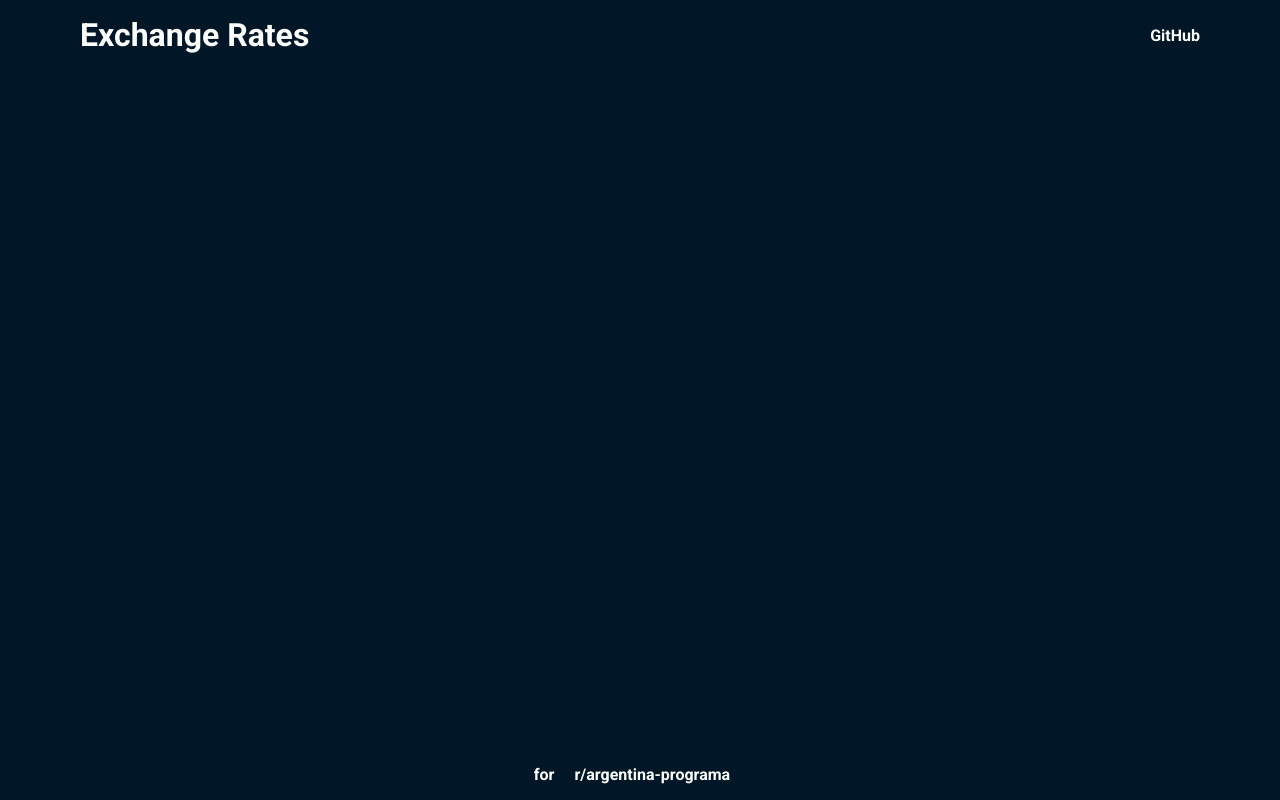
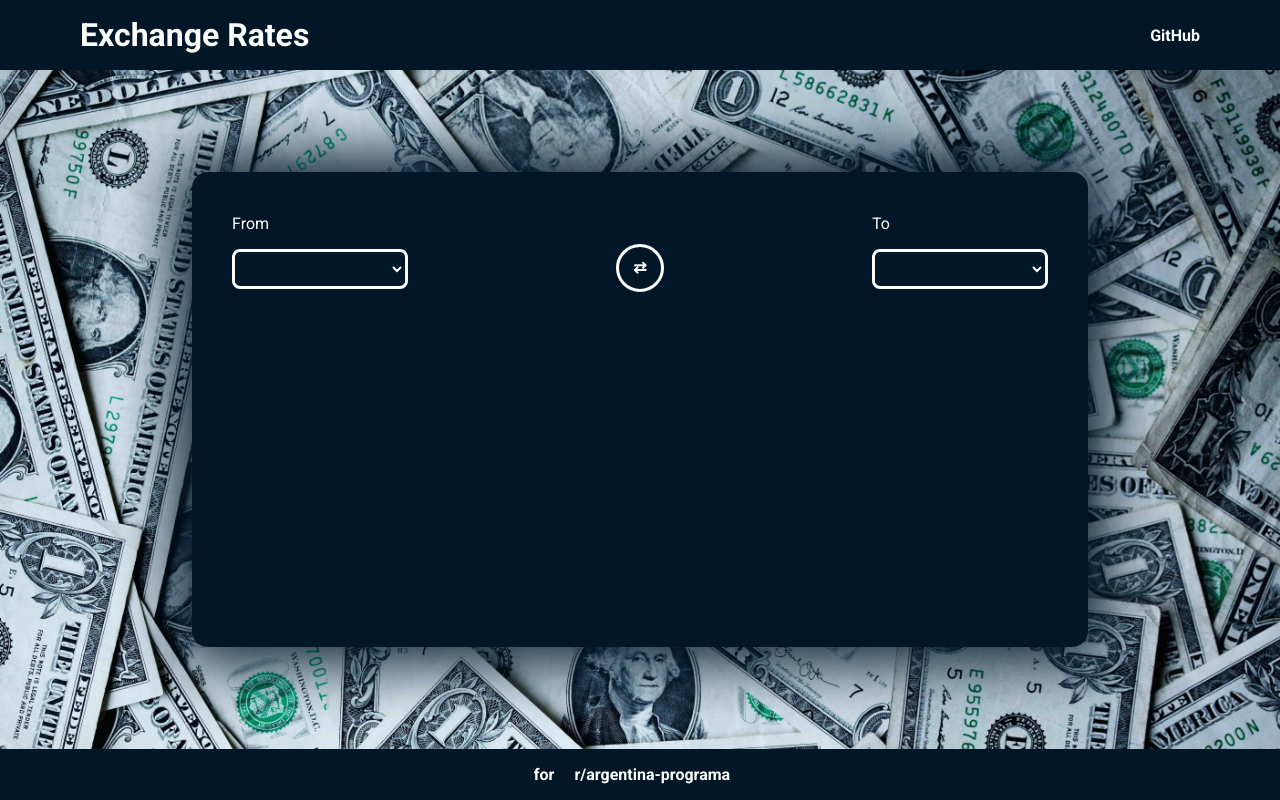
Before and after one commit to leonelmosqueda/exchange-rates, a plain HTML site: page index.html in a window 1280 px wide. Drawn offline with Linux system fonts and the light colour scheme.

Commit message:
Add inputs select and give styles
add a background image
create structure of currency selects
add styles to inputs select

```diff
--- a/css/styles.css
+++ b/css/styles.css
@@ -67,6 +67,11 @@ a {
 
 .main {
     flex: 1;
+    background-image: url(../img/background.jpg);
+    background-size: cover;
+    display: flex;
+    justify-content: center;
+    align-items: center;
 }
 
 .footer {
@@ -84,8 +89,66 @@ a {
 }
 
 .footer .link:hover {
-    color: black;
+    color: var(--main-color);
     background-color: #06bee1;
     background-image: linear-gradient(0deg, #06bee1 0%, #ffffff 50%, #06bee1 100%);
     box-shadow: 0 0 15px 0 #06BEE1;
 }
+
+.container {
+    width: 70%;
+    height: 70%;
+    background-color: var(--main-color);
+    color: var(--secondary-color);
+    border-radius: var(--border-radius);
+    box-shadow: 0 0 4em 1em var(--main-color);
+    overflow: hidden;
+    padding: .5em;
+    display: flex;
+    flex-direction: column;
+}
+
+.select-currency {
+    display: flex;
+    justify-content: space-between;
+    align-items: center;
+    margin: 2em;
+}
+
+.container-select {
+    display: flex;
+    flex-direction: column;
+    gap: 1em;
+}
+
+.select {
+    height: 2.5em;
+    width: 11em;
+    background-color: inherit;
+    color: inherit;
+    border: solid var(--secondary-color);
+    border-radius: calc(var(--border-radius) / 2);
+    font-size: 1em;
+    font-weight: 700;
+    transition: all .5s ease-in-out;
+    cursor: pointer;
+}
+
+.btn-swap {
+    width: 3em;
+    height: 3em;
+    border-radius: 50%;
+    margin-top: 2em;
+    background-color: inherit;
+    color: inherit;
+    border: solid var(--secondary-color);
+    font-size: 1em;
+    font-weight: 900;
+    cursor: pointer;
+    transition: all .5s ease-in-out;
+}
+
+.btn-swap:hover {
+    background-color: var(--secondary-color);
+    color: var(--main-color);
+}
--- a/index.html
+++ b/index.html
@@ -19,7 +19,28 @@
             </ul>
         </div>
     </header>
-    <main class="main"></main>
+    <main class="main">
+            <form method="get" class="container">
+                <div class="select-currency">
+                    <div class="container-select">
+                        <label for="from-currency">From</label>
+                        <select name="from-currency" id="from-currency" class="select">
+                            <option value=""></option>
+                        </select>
+                    </div>
+                    <button type="button" class="btn-swap" data-btn-swap>⇄</button>
+                    <div class="container-select">
+                        <label for="to-currency">To</label>
+                        <select name="to-currency" id="to-currency" class="select">
+                            <option value=""></option>
+                        </select>
+                    </div>
+                </div>
+                <div class="currency-setting"></div>
+                <div class="btn-container"></div>
+                <div class="result-container"></div>
+            </form>
+    </main>
     <footer class="footer">
         <p class="text-footer">for <a href="https://argentinaprograma.com" class="link">r/argentina-programa</a></p>
     </footer>
```
Also changed, not shown: img/background.jpg (added).
